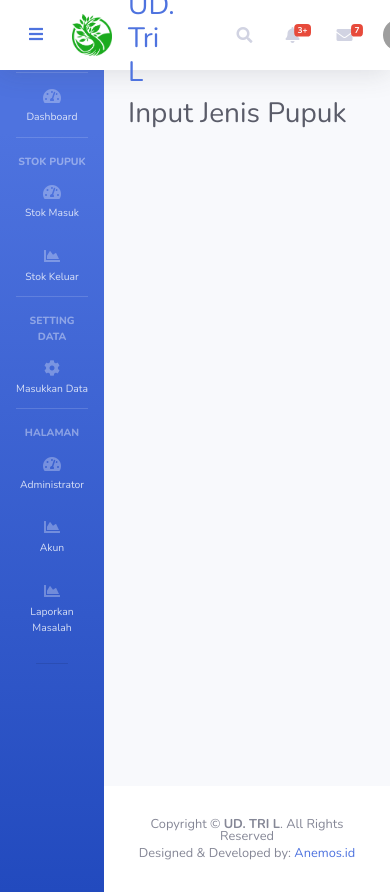
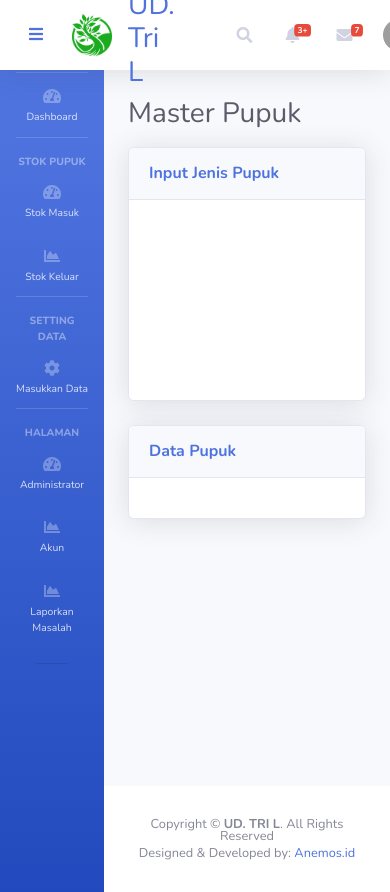
Before and after one commit to muffid/UD_tri_L, a PHP site: page /page_jenis_pupuk.php?m=1 in a window 390 px wide. Run offline with PHP 8.4, Linux system fonts and the light colour scheme; a user stored in the database is signed in; data that the repository does not hold is empty; grey boxes are pictures that could not be loaded.

Commit message:
Page Jenis Pupuk

```diff
--- a/page_jenis_pupuk.php
+++ b/page_jenis_pupuk.php
@@ -48,15 +48,49 @@ if(isset($_SESSION['login'])){
                     <!-- Page Heading -->
                     <hr class="sidebar-divider my-0 mt-5 mb-5">
                     <div class="d-sm-flex align-items-center justify-content-between ">
-                        <h1 class="h3 mb-3 text-gray-800">Input Jenis Pupuk</h1>
-                        <a href="#" class="d-none d-sm-inline-block btn btn-sm btn-primary shadow-sm"><i
-                                class="fas fa-download fa-sm text-white-50"></i> Generate Report</a>
+                        <h1 class="h3 mb-3 text-gray-800">Master Pupuk</h1>
+
                     </div>
 
                     <!-- Konten -->
 
+                    <div class="row">
+
+                        <!-- Area Chart -->
+                        <div class="col-xl-8 col-lg-7">
+                            <div class="card shadow mb-4">
+                                <!-- Card Header - Dropdown -->
+                                <div
+                                    class="card-header py-3 d-flex flex-row align-items-center justify-content-between">
+                                    <h6 class="m-0 font-weight-bold text-primary">Input Jenis Pupuk</h6>
+
+                                </div>
+                                <!-- Card Body -->
+                                <div class="card-body">
+                                    <div class="chart-area">
+                                        <canvas id="myAreaChart"></canvas>
+                                    </div>
+                                </div>
+                            </div>
+                        </div>
+
+                        <!-- Pie Chart -->
+                        <div class="col-xl-4 col-lg-5">
+                            <div class="card shadow mb-4">
+                                <!-- Card Header - Dropdown -->
+                                <div
+                                    class="card-header py-3 d-flex flex-row align-items-center justify-content-between">
+                                    <h6 class="m-0 font-weight-bold text-primary">Data Pupuk</h6>
+
+                                </div>
+                                <!-- Card Body -->
+                                <div class="card-body">
 
 
+                                </div>
+                            </div>
+                        </div>
+                    </div>
 
                 </div>
 
```
